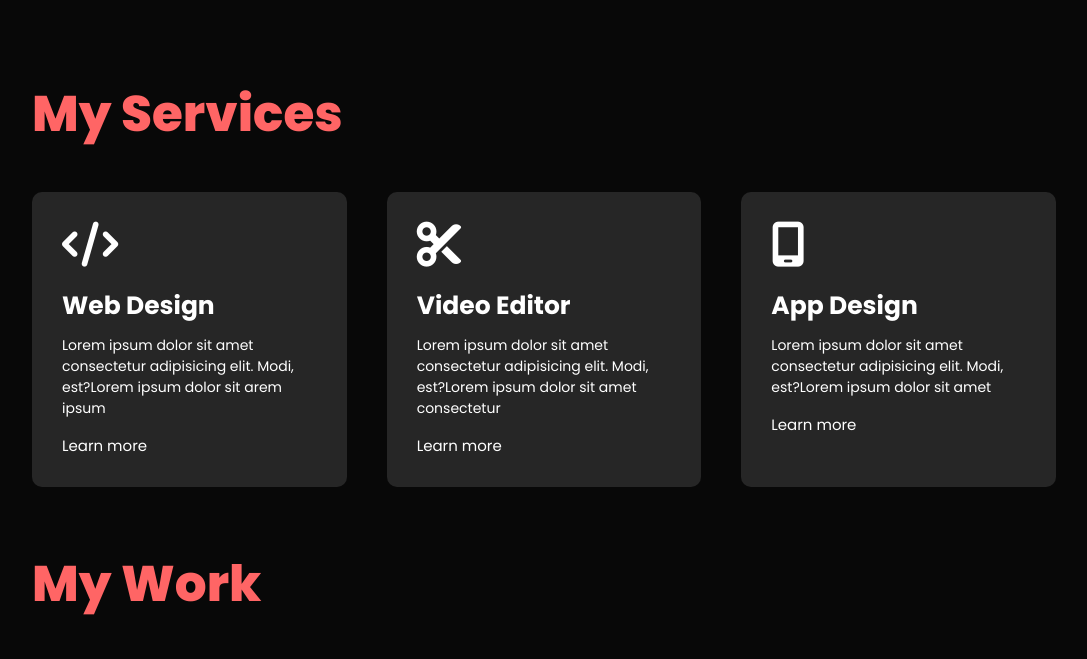
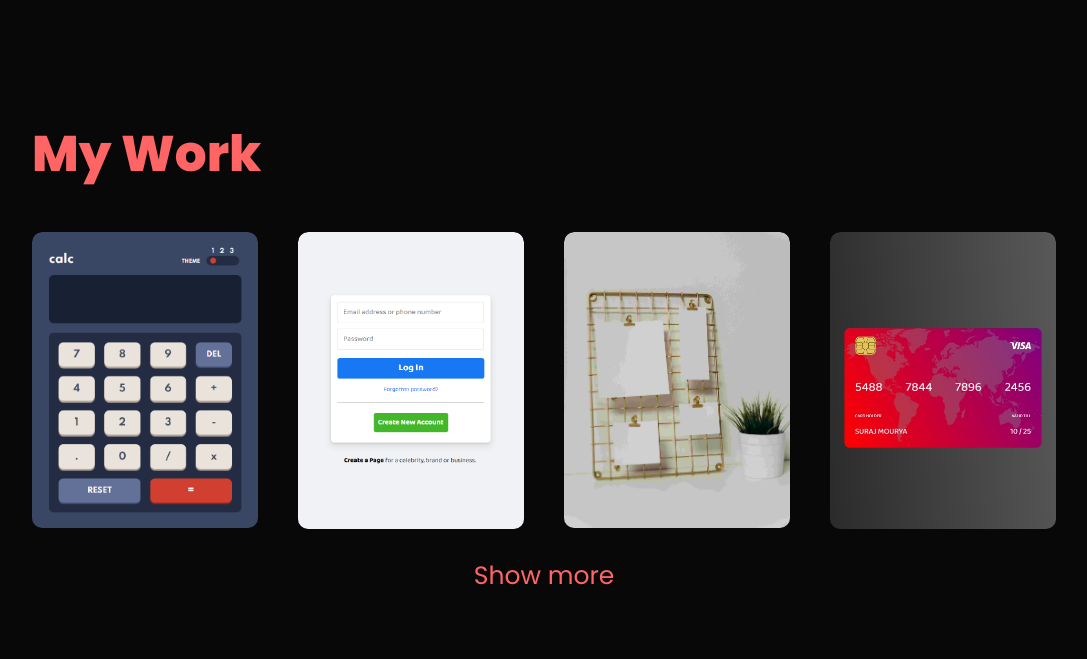
Before and after one commit to mouryasuraj/MyPorfolio, a plain HTML site: page index.html in a window 1280 px wide. Shown: the part 1319-1978 px from the top of the page, without its empty margins (96-1183 px from the left). Drawn offline with Linux system fonts and the light colour scheme.

Commit message:
Remove the Service Part

```diff
--- a/index.html
+++ b/index.html
@@ -24,7 +24,6 @@
                 <ul id="sidemenu">
                     <li><a href="#">Home</a></li>
                     <li><a href="#aboutMe">About</a></li>
-                    <li><a href="#services">Services</a></li>
                     <li><a href="#portfolio">Portfolio</a></li>
                     <li><a href="#contact">Contact</a></li>
                     <i class="fas fa-times" onclick="closemenu()"></i>
@@ -84,40 +83,8 @@
     </div>
     <!-- --------------About End--------------- -->
 
-    <!-- --------------Services Start--------------- -->
 
-    <div id="services">
-        <div class="container">
-            <h1 class="sub-title">My Services</h1>
-            <div class="services-list">
-                <div>
-                    <i class="fa-solid fa-code"></i>
-                    <h2>Web Design</h2>
-                    <p>Lorem ipsum dolor sit amet consectetur adipisicing elit. Modi, est?Lorem ipsum dolor sit arem
-                        ipsum
-                    </p>
-                    <a href="#">Learn more</a>
-                </div>
-                <div>
-                    <i class="fa-solid fa-scissors"></i>
-                    <h2>Video Editor</h2>
-                    <p>Lorem ipsum dolor sit amet consectetur adipisicing elit. Modi, est?Lorem ipsum dolor sit amet
-                        consectetur
-                    </p>
-                    <a href="#">Learn more</a>
-                </div>
-                <div>
-                    <i class="fa-solid fa-mobile-screen"></i>
-                    <h2>App Design</h2>
-                    <p>Lorem ipsum dolor sit amet consectetur adipisicing elit. Modi, est?Lorem ipsum dolor sit amet</p>
-                    <a href="#">Learn more</a>
-                </div>
 
-            </div>
-        </div>
-    </div>
-
-    <!-- --------------Services End--------------- -->
 
     <!-- --------------Portfolio Start--------------- -->
 
```
